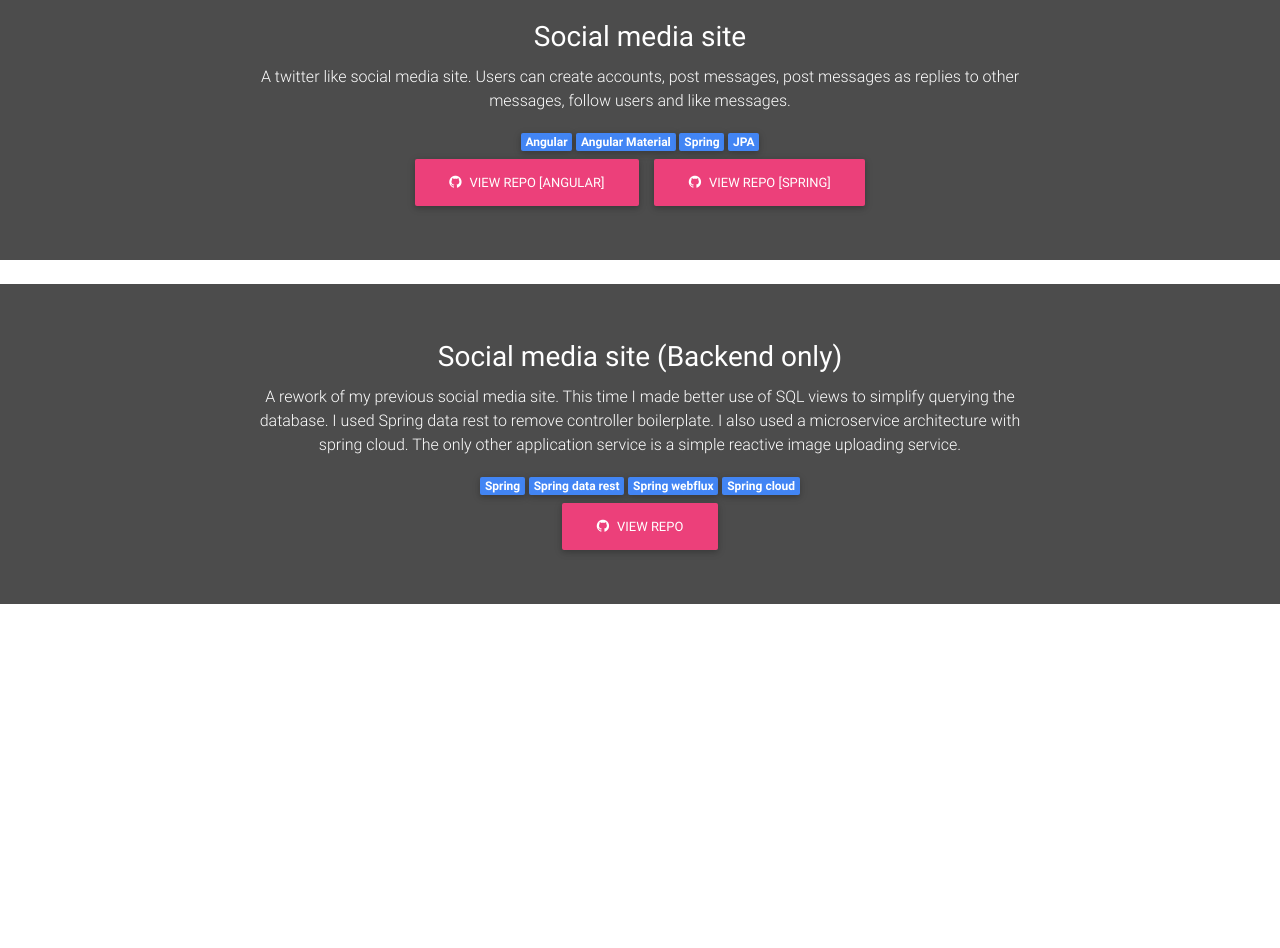
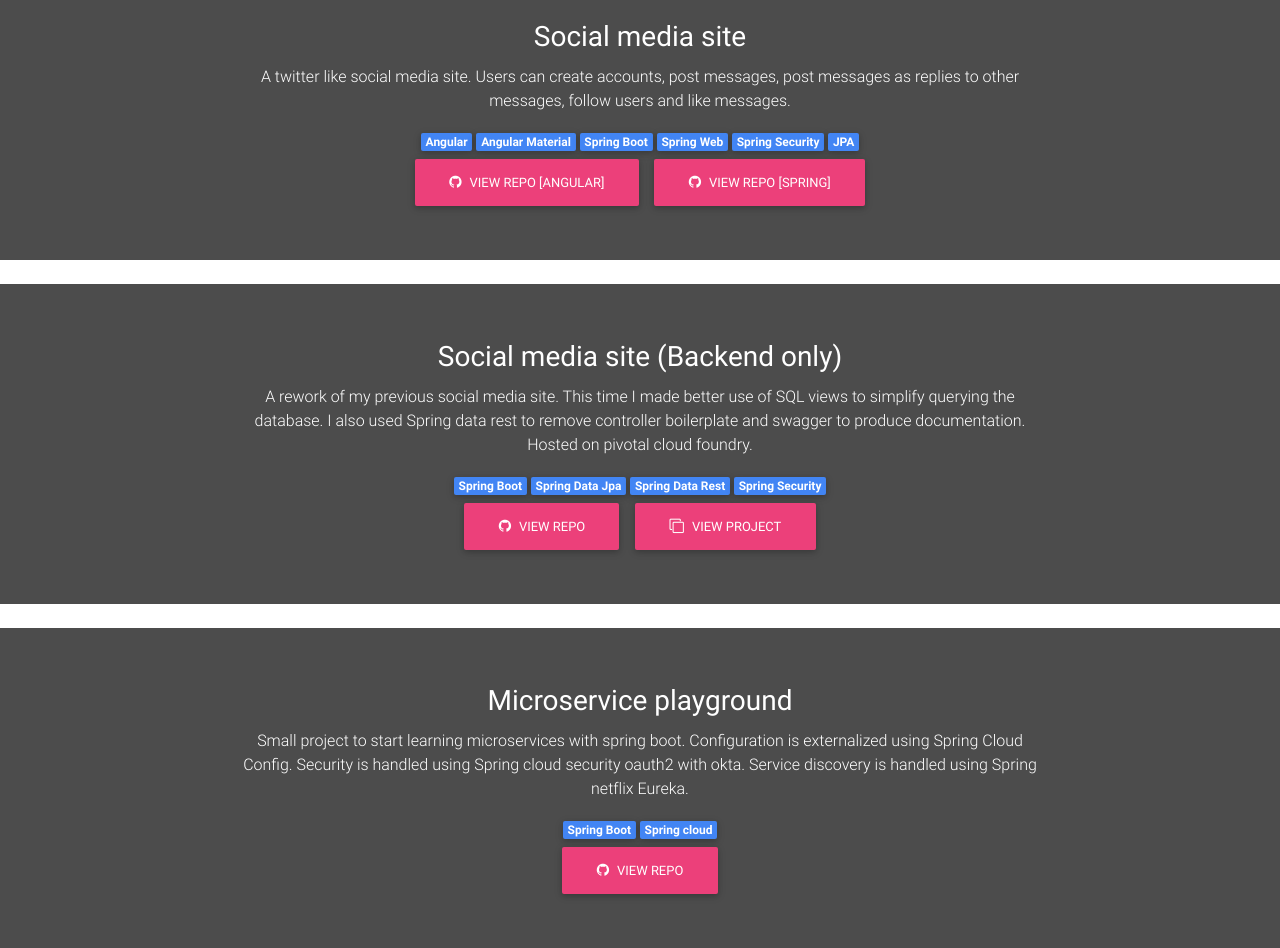
Before and after one commit to STLuca/STLuca.github.io, a plain HTML site: page index.html in a window 1280 px wide. Shown: the part 460-1408 px from the top of the page. Before the commit the page ends 1064 px from the top, so only its background shows below. Drawn offline with Linux system fonts and the light colour scheme.

Commit message:
added sdr project

```diff
--- a/index.html
+++ b/index.html
@@ -64,14 +64,14 @@
                         A twitter like social media site. Users can create accounts, post messages, post messages as replies to other messages, follow users and like messages.
                     </p>
 
-
                     <div>
                         <span class="badge badge-primary">Angular</span>
                         <span class="badge badge-primary">Angular Material</span>
-                        <span class="badge badge-primary">Spring</span>
+                        <span class="badge badge-primary">Spring Boot</span>
+                        <span class="badge badge-primary">Spring Web</span>
+                        <span class="badge badge-primary">Spring Security</span>
                         <span class="badge badge-primary">JPA</span>
                     </div>
-
 
                     <a class="btn btn-pink waves-effect waves-light" href="https://github.com/STLuca/twitterFrontendV2/">
                         <i class="fa fa-github left"></i> View repo [Angular]
@@ -91,16 +91,45 @@
                     </h3>
                     <p>
                         A rework of my previous social media site. This time I made better use of SQL views to simplify querying the database.
-                        I used Spring data rest to remove controller boilerplate.
-                        I also used a microservice architecture with spring cloud. The only other application service is a simple reactive image uploading service.
+                        I also used Spring data rest to remove controller boilerplate and swagger to produce documentation.
+                        Hosted on pivotal cloud foundry.
+                    </p>
 
+                    <div>
+                        <span class="badge badge-primary">Spring Boot</span>
+                        <span class="badge badge-primary">Spring Data Jpa</span>
+                        <span class="badge badge-primary">Spring Data Rest</span>
+                        <span class="badge badge-primary">Spring Security</span>
+                    </div>
+
+
+                    <a class="btn btn-pink waves-effect waves-light" href="https://github.com/STLuca/mytwitter-refactor">
+                        <i class="fa fa-github left"></i> View repo
+                    </a>
+                    <a class="btn btn-pink waves-effect waves-light" href="https://spring-boot-twitter.cfapps.io/swagger-ui.html">
+                        <i class="fa fa-clone left"></i> View project
+                    </a>
+
+                </div>
+            </div>
+
+            <br/>
+
+        <div class="text-white text-center d-flex align-items-center rgba-black-strong py-5 px-4 card-content">
+                <div class="info">
+                    <h3 class="card-title pt-2">
+                        <strong>Microservice playground</strong>
+                    </h3>
+                    <p>
+                        Small project to start learning microservices with spring boot.
+                        Configuration is externalized using Spring Cloud Config.
+                        Security is handled using Spring cloud security oauth2 with okta.
+                        Service discovery is handled using Spring netflix Eureka.
                     </p>
 
 
                     <div>
-                        <span class="badge badge-primary">Spring</span>
-                        <span class="badge badge-primary">Spring data rest</span>
-                        <span class="badge badge-primary">Spring webflux</span>
+                        <span class="badge badge-primary">Spring Boot</span>
                         <span class="badge badge-primary">Spring cloud</span>
                     </div>
 
```
